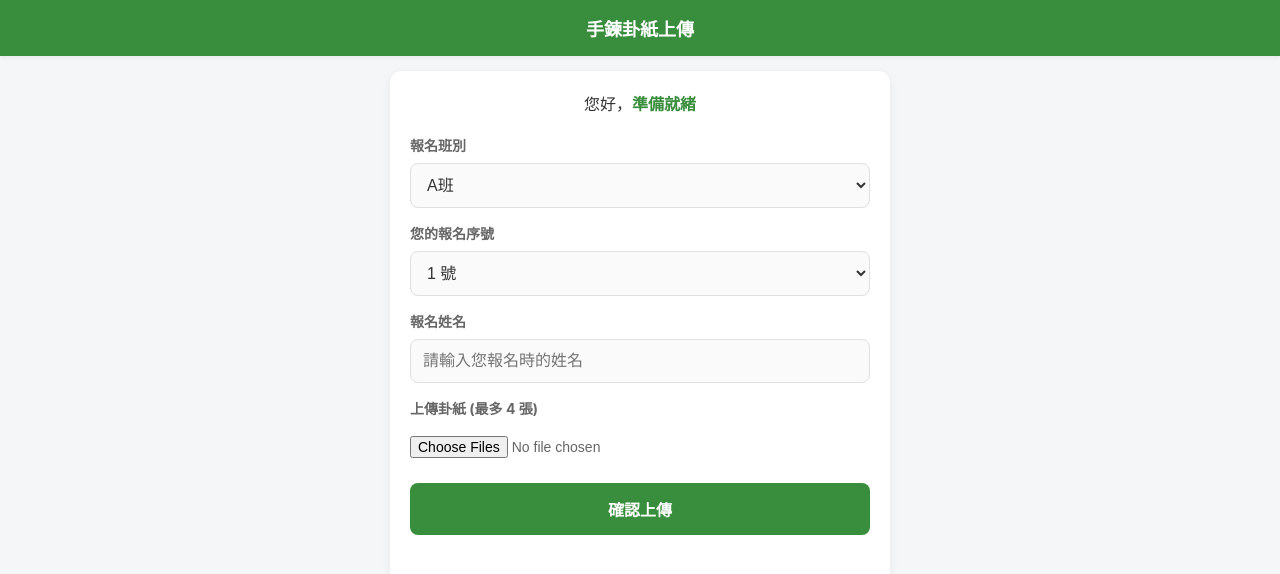
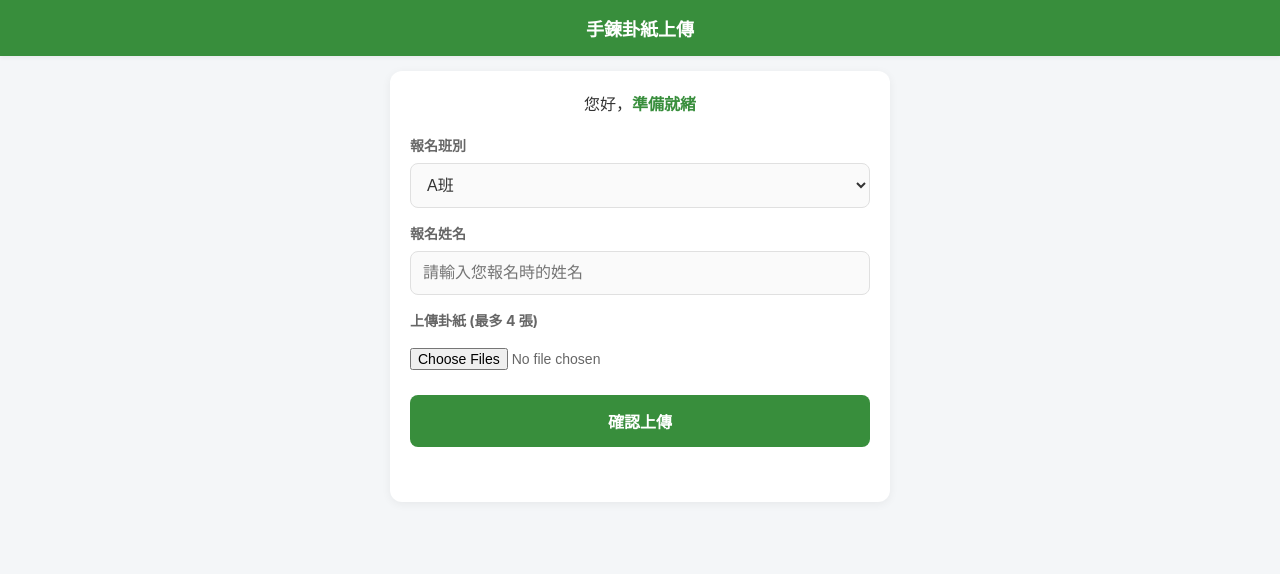
Before and after one commit to cd090297-png/116, a plain HTML site: page index.html in a window 1280 px wide. Drawn offline with Linux system fonts and the light colour scheme.

Commit message:
Update index.html

```diff
--- a/index.html
+++ b/index.html
@@ -58,16 +58,7 @@
                 </select>
             </div>
 
-            <div class="form-group">
-                <label>您的報名序號</label>
-                <select id="selectSeq">
-                    <option value="1">1 號</option><option value="2">2 號</option><option value="3">3 號</option><option value="4">4 號</option>
-                    <option value="5">5 號</option><option value="6">6 號</option><option value="7">7 號</option><option value="8">8 號</option>
-                    <option value="9">9 號</option><option value="10">10 號</option><option value="11">11 號</option><option value="12">12 號</option>
-                    <option value="13">13 號</option><option value="14">14 號</option><option value="15">15 號</option><option value="16">16 號</option>
-                    <option value="17">17 號</option><option value="18">18 號</option><option value="19">19 號</option><option value="20">20 號</option>
-                </select>
-            </div>
+            <!-- ⚠️ 已刪除：報名序號的下拉選單區塊 -->
 
             <div class="form-group">
                 <label>報名姓名</label>
@@ -151,7 +142,7 @@
         async function submitForm() {
             const name = document.getElementById("inputName").value.trim();
             const targetClass = document.getElementById("selectClass").value;
-            const seqNumber = document.getElementById("selectSeq").value;
+            // ⚠️ 已刪除：抓取序號的程式碼
             const fileInput = document.getElementById("imageUpload");
 
             if(!name) return showStatus("⚠️ 請輸入報名姓名！", "error");
@@ -173,7 +164,7 @@
                 const payload = {
                     action: "upload",
                     targetClass: targetClass,
-                    seqNumber: seqNumber,
+                    // ⚠️ 已刪除：傳送 seqNumber
                     name: name,
                     lineName: currentLineName,
                     images: imagesData
```
